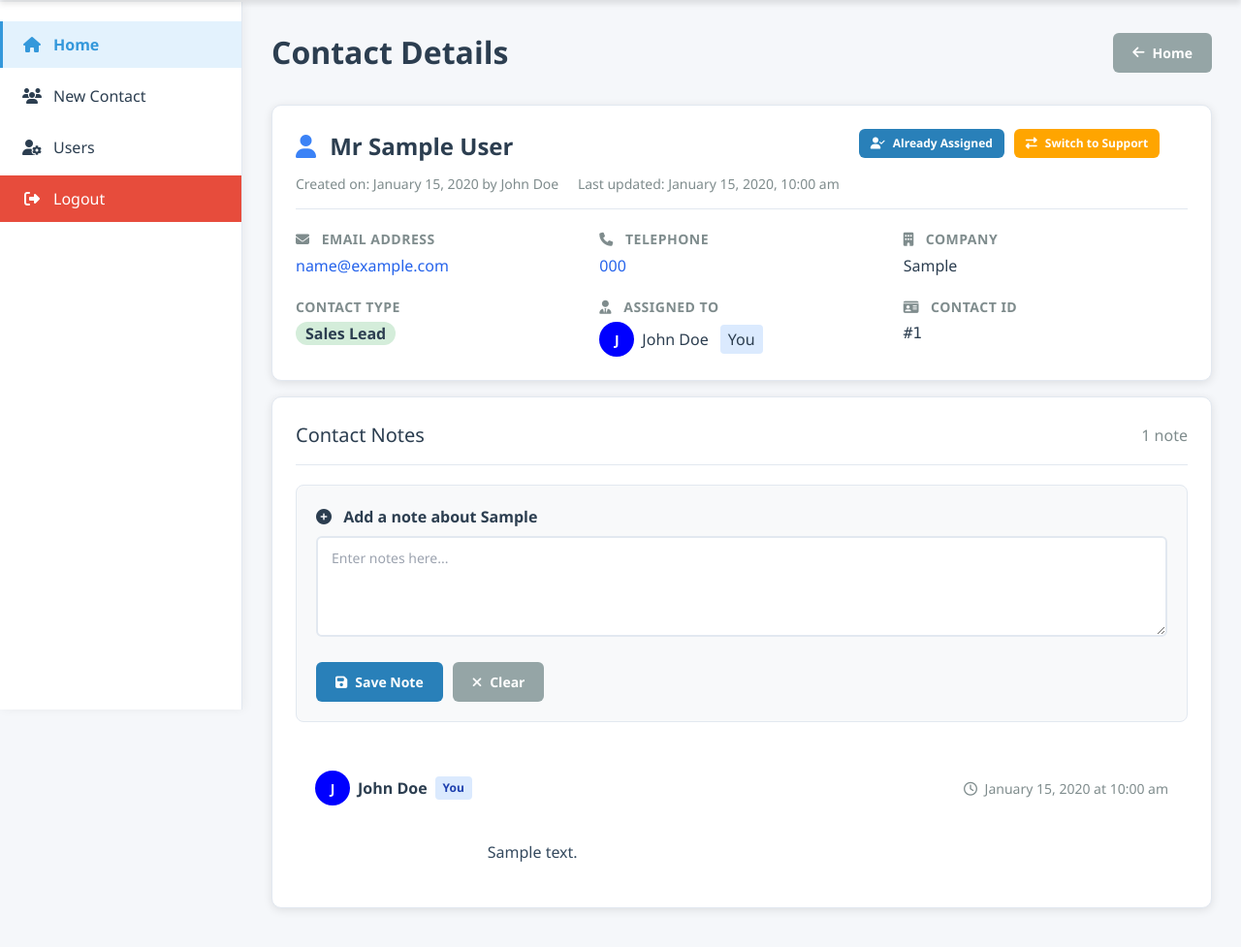
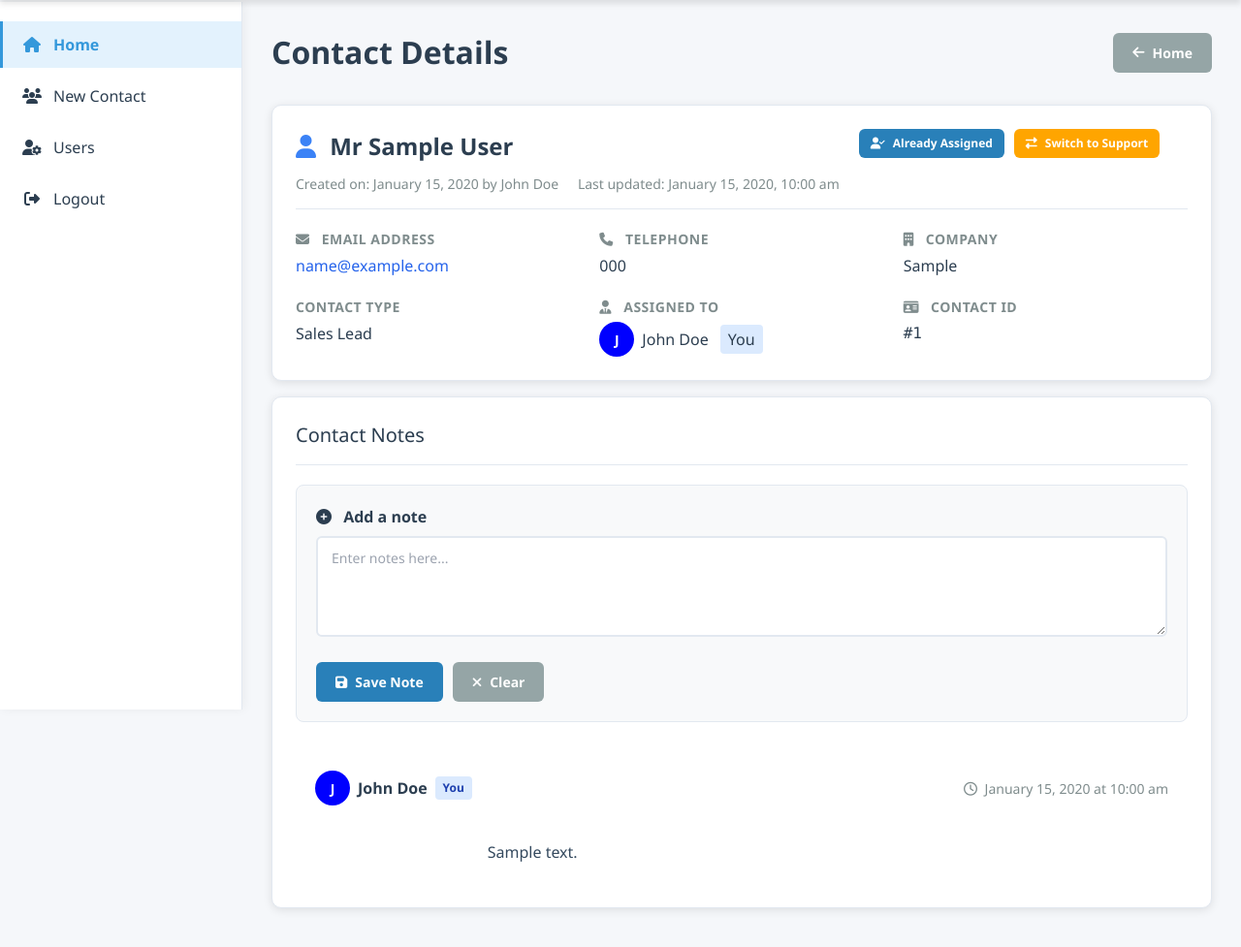
Before and after one commit to dzgraham/info2180-finalproject, a PHP site: page /contact-details.php?id=1 in a window 1280 px wide. Shown: the part 68-1045 px from the top of the page at 97% size. Run offline with PHP 8.4, Linux system fonts and the light colour scheme; a user stored in the database is signed in; data comes from the database, SQL or seed files in the repository; tables that the repository leaves empty hold one stand-in row (values such as "Sample post"); some libraries are stand-ins or nearby versions.

Commit message:
fixed contacts styling

```diff
--- a/contact-details.php
+++ b/contact-details.php
@@ -415,7 +415,7 @@ try {
                     </li>
                     <?php endif; ?>
                     <li class="nav-item">
-                        <a href="logout.php" class="nav-link btn-danger">
+                        <a href="logout.php" class="nav-link">
                             <i class="fas fa-sign-out-alt"></i>
                             <span>Logout</span>
                         </a>
@@ -466,7 +466,7 @@ try {
                                     by <?php echo htmlspecialchars($contact['created_by_name'] ?? 'System'); ?>
                                 </span>
                                 <span class="ml-4">
-                                    Last updated: <?php echo date('F j, Y, g:i a', strtotime($contact['updated_at'])); ?>
+                                 Last updated: <?php echo date('F j, Y, g:i a', strtotime($contact['updated_at'])); ?>
                                 </span>
                             </div>
                         </div>
@@ -504,8 +504,7 @@ try {
                             <label><i class="fas fa-phone mr-2"></i> Telephone</label>
                             <span>
                                 <?php if ($contact['telephone']): ?>
-                                <a href="tel:<?php echo htmlspecialchars($contact['telephone']); ?>"
-                                   class="text-blue-600 hover:text-blue-800 hover:underline">
+                                <a href="tel:<?php echo htmlspecialchars($contact['telephone']); ?>" >
                                     <?php echo htmlspecialchars($contact['telephone']); ?>
                                 </a>
                                 <?php else: ?>
@@ -522,9 +521,8 @@ try {
                         <div class="info-item">
                             <label>Contact Type</label>
                             <span>
-                                <span class="badge <?php echo $contact['type'] === 'Sales Lead' ? 'badge-success' : 'badge-primary'; ?>">
-                                    <?php echo htmlspecialchars($contact['type']); ?>
-                                </span>
+
+                                <?php echo htmlspecialchars($contact['type']); ?>
                             </span>
                         </div>
                         <div class="info-item">
@@ -560,7 +558,6 @@ try {
                     <h3 class="card-title">
                         Contact Notes
                     </h3>
-                    <span class="text-muted"><?php echo count($notes); ?> note<?php echo count($notes) !== 1 ? 's' : ''; ?></span>
                 </div>
                 <div class="card-body">
                     <div class="add-note-form">
@@ -569,7 +566,7 @@ try {
                             <div class="form-group">
                                 <label class="form-label">
                                     <i class="fas fa-plus-circle mr-2"></i>
-                                    Add a note about <?php echo htmlspecialchars($contact['firstname']); ?>
+                                    Add a note
                                 </label>
                                 <textarea name="comment"
                                           class="form-control"
@@ -631,17 +628,14 @@ try {
             this.style.height = (this.scrollHeight) + 'px';
         });
 
-        // Initialize textarea height
         textarea.dispatchEvent(new Event('input'));
 
-        // Add some interactivity to the notes
         document.querySelectorAll('.note-item').forEach(note => {
             note.addEventListener('click', function() {
                 this.classList.toggle('bg-blue-50');
             });
         });
 
-        // Confirm before switching contact type
         document.querySelector('button[value="switch_type"]').addEventListener('click', function(e) {
             const currentType = "<?php echo $contact['type']; ?>";
             const newType = currentType === 'Sales Lead' ? 'Support' : 'Sales Lead';
@@ -651,7 +645,6 @@ try {
             }
         });
 
-        // Highlight assigned button if it's already assigned to current user
         const assignButton = document.querySelector('button[value="assign_to_me"]');
         if (assignButton.disabled) {
             assignButton.classList.add('bg-green-600', 'hover:bg-green-700');
--- a/new-contact.php
+++ b/new-contact.php
@@ -363,10 +363,9 @@ if ($_SERVER['REQUEST_METHOD'] === 'POST') {
                             </div>
                         </div>
 
-                        <h4 class="section-title"><i class="fas fa-plus-circle"></i> Additional Information</h4>
                         <div class="form-row">
                             <div class="form-group">
-                                <label class="form-label"><i class="fas fa-sticky-note"></i> Initial Comment</label>
+                                <label class="form-label"><i class="fas fa-plus-circle"></i> Additional Information</label>
                                 <textarea name="initial_comment"
                                           class="form-control"
                                           rows="3"
```
